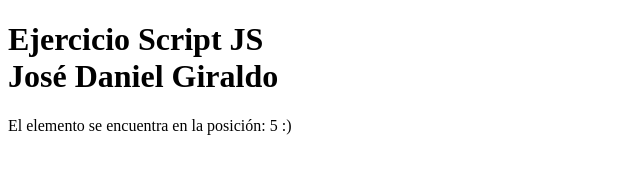
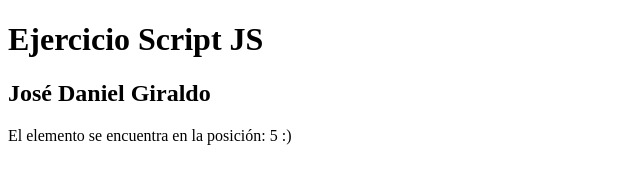
Before and after one commit to JoseGP39/claseJasvascript18sep, a plain HTML site: page index.html in a window 1280 px wide. Shown: the whole page, without its empty margins (0-640 px from the left). Drawn offline with Linux system fonts and the light colour scheme.

Commit message:
Update index.html

```diff
--- a/index.html
+++ b/index.html
@@ -7,7 +7,8 @@
 </head>
 
 <body>
-    <h1> Ejercicio Script JS </br> José Daniel Giraldo</h1>
+    <h1> Ejercicio Script JS </br> </h1>
+    <h2>José Daniel Giraldo</h2>
   <script>
           var nombre = "José Daniel Giraldo";
           const ciudad = "Medellin";
```
